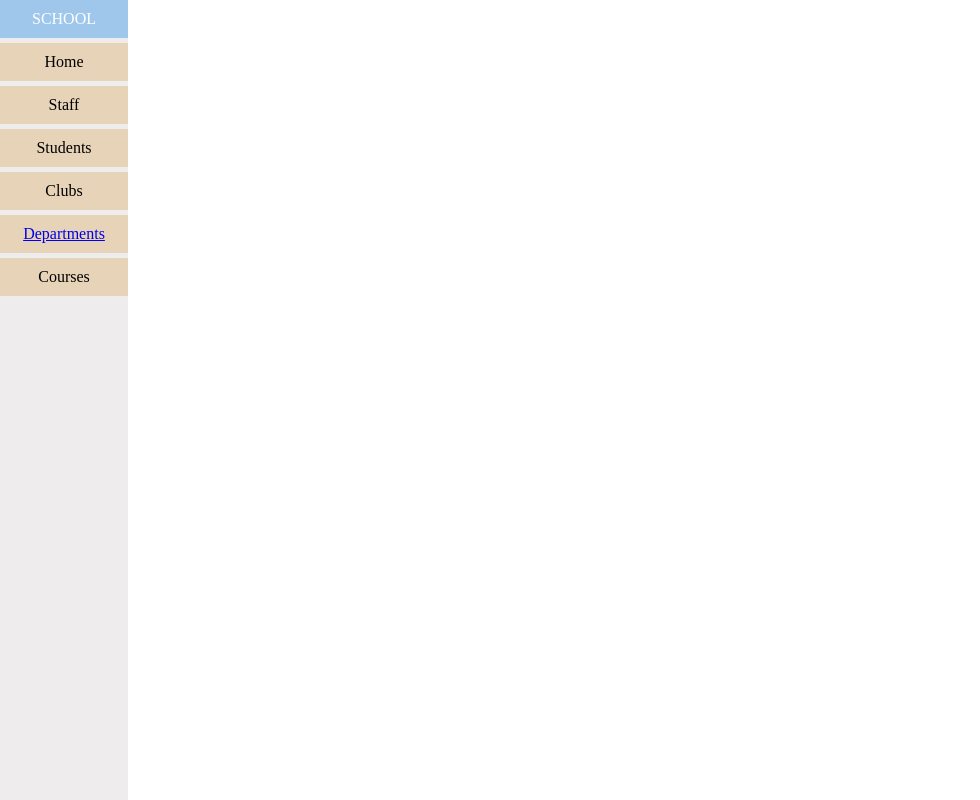
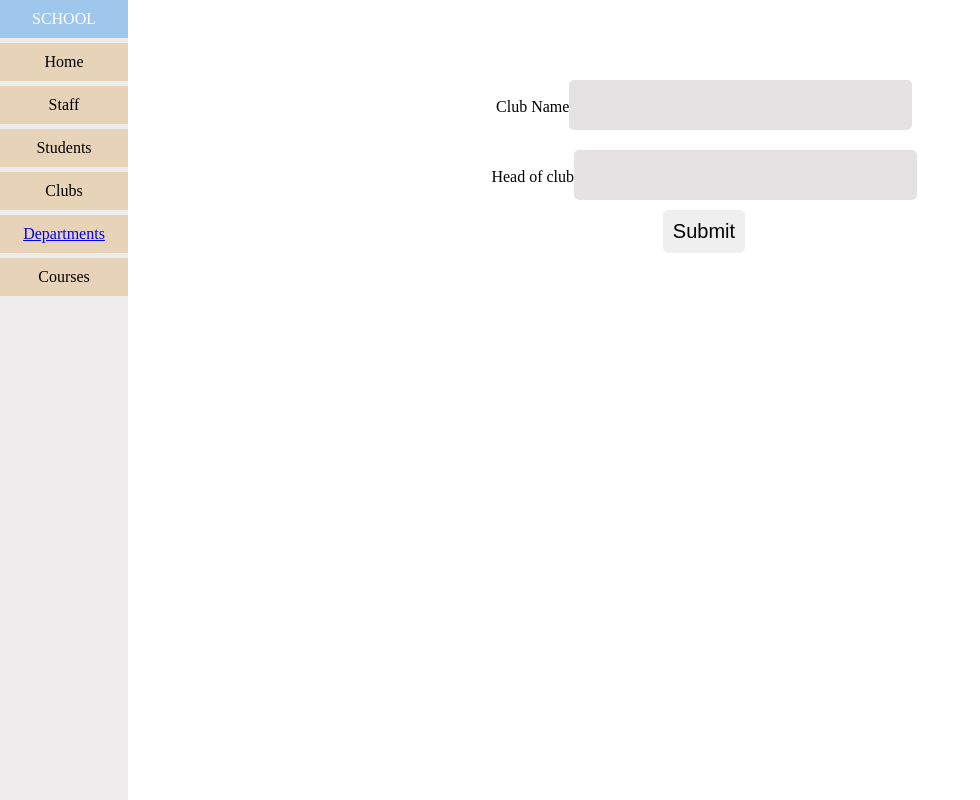
Before and after one commit to kalungirasuli/school_interface, a React (Vite) app: page /clubs/1 in a window 1280 px wide. Shown: the whole page, without its empty margins (0-980 px from the left). Built offline with nearby package versions, Linux system fonts and the light colour scheme; no server answers.

Commit message:
Add Edit Club

```diff
--- a/src/App.jsx
+++ b/src/App.jsx
@@ -15,6 +15,7 @@ import AddClub from "./components/AddClub.jsx";
 import AddCoures from "./components/AddCoures.jsx";
 import EditStaff from "./components/EditStaff.jsx";
 import AddStaff from "./components/AddStaff.jsx";
+import EditClub from "./components/EditClub.jsx";
 function App() {
   return (
     <>
@@ -27,6 +28,7 @@ function App() {
             <Route path="/staff" element={<Staff />} />
             <Route path="/students" element={<StudentTable />} />
             <Route path="/clubs" element={<Clubs />} />
+            <Route path="/clubs/:id" element={<EditClub />} />
             <Route path="/courses" element={<Courses />} />
             <Route path="/departments" element={<Departments />} />
             <Route path="/departments/:id" element={<EditDepartment />} />
--- a/src/components/Clubs.jsx
+++ b/src/components/Clubs.jsx
@@ -51,7 +51,9 @@ function Clubs() {
               <td>{item.clubName}</td>
               <td>{item.headOfClub}</td>
               <td>
-                <button className="edit">Edit</button>
+                <Link to={`/clubs/${item._id}`}>
+                  <button>Edit</button>
+                </Link>
               </td>
               <td>
                 <button className="delete" onClick={() => deleteClub(item._id)}>
--- /dev/null
+++ b/src/components/EditClub.jsx
@@ -0,0 +1,71 @@
+import { useState, useEffect } from "react";
+import { useParams } from "react-router";
+import Toast from "./from/Toast";
+import axios from "axios";
+import { Navigate } from "react-router";
+function EditClub() {
+  const { id } = useParams();
+  const [name, setName] = useState("");
+  const [headOfClub, setHeadOfClub] = useState("");
+  const [error, setError] = useState("");
+  const [success, setSuccess] = useState("");
+  const fetchClub = async () => {
+    try {
+      const response = await axios.get(
+        `https://schoolapi-op58.onrender.com/v1/clubs/${id}`
+      );
+      setName(response.data.clubName);
+      setHeadOfClub(response.data.headOfClub);
+      // Set other state variables for other fields if needed
+    } catch (error) {
+      console.error("Error fetching data:", error);
+    }
+  };
+
+  const handleEdit = async (e) => {
+    e.preventDefault();
+    await axios
+      .put(`https://schoolapi-op58.onrender.com/v1/clubs/${id}`, {
+        clubName: name,
+        headOfClub: headOfClub,
+      })
+      .then(() => {
+        setName("");
+        setHeadOfClub("");
+        setSuccess("Succefully edited Club");
+      })
+      .catch((error) => {
+        setError(error.message);
+      });
+  };
+  useEffect(() => {
+    fetchClub();
+  }, []);
+  return (
+    <div>
+      {success && <Navigate to="/clubs" />}
+      {error && <Toast message={error} color={"red"} />}
+      <form onSubmit={handleEdit}>
+        <div>
+          <label>Club Name</label>
+          <input
+            type="text"
+            value={name}
+            onChange={(e) => setName(e.target.value)}
+          />
+        </div>
+        <div>
+          <label>Head of club</label>
+          <input
+            type="text"
+            value={headOfClub}
+            onChange={(e) => setHeadOfClub(e.target.value)}
+          />
+        </div>
+        <button>Submit</button>
+      </form>
+    </div>
+  );
+}
+
+export default EditClub;
```
